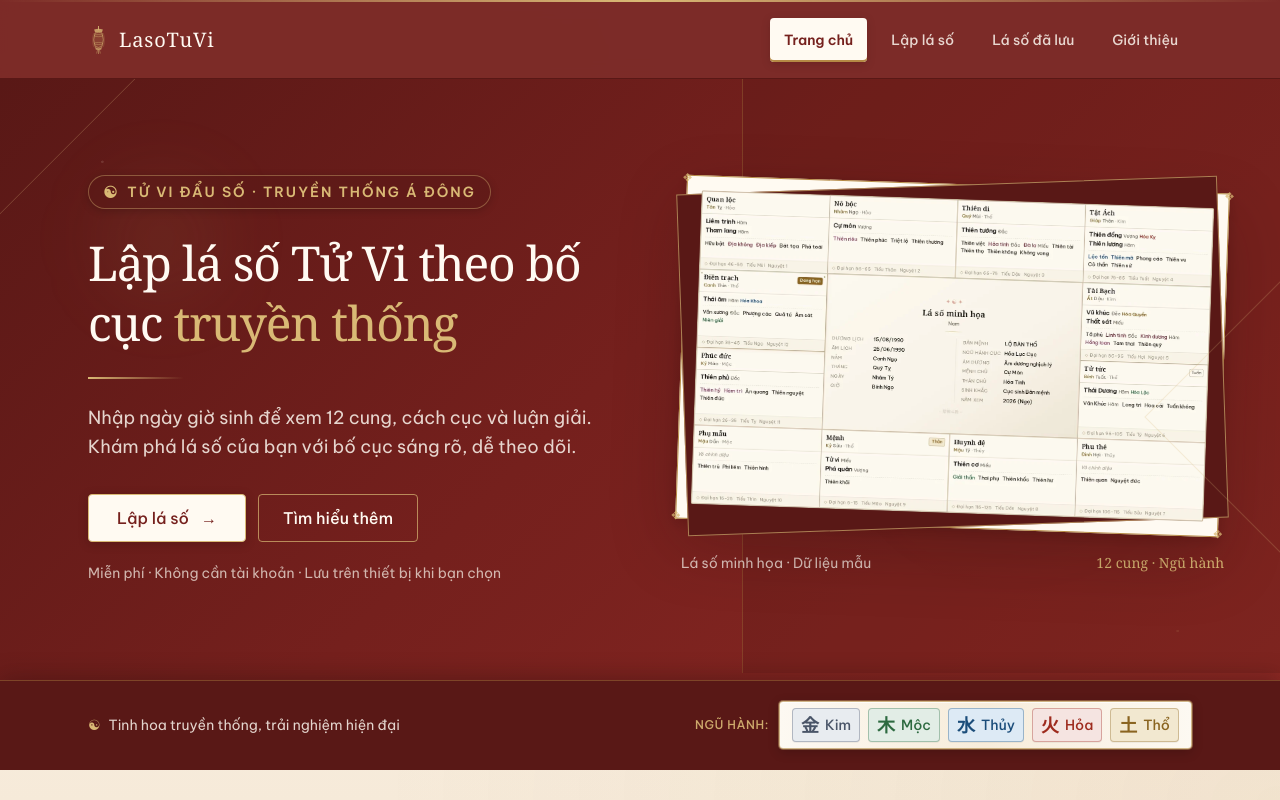
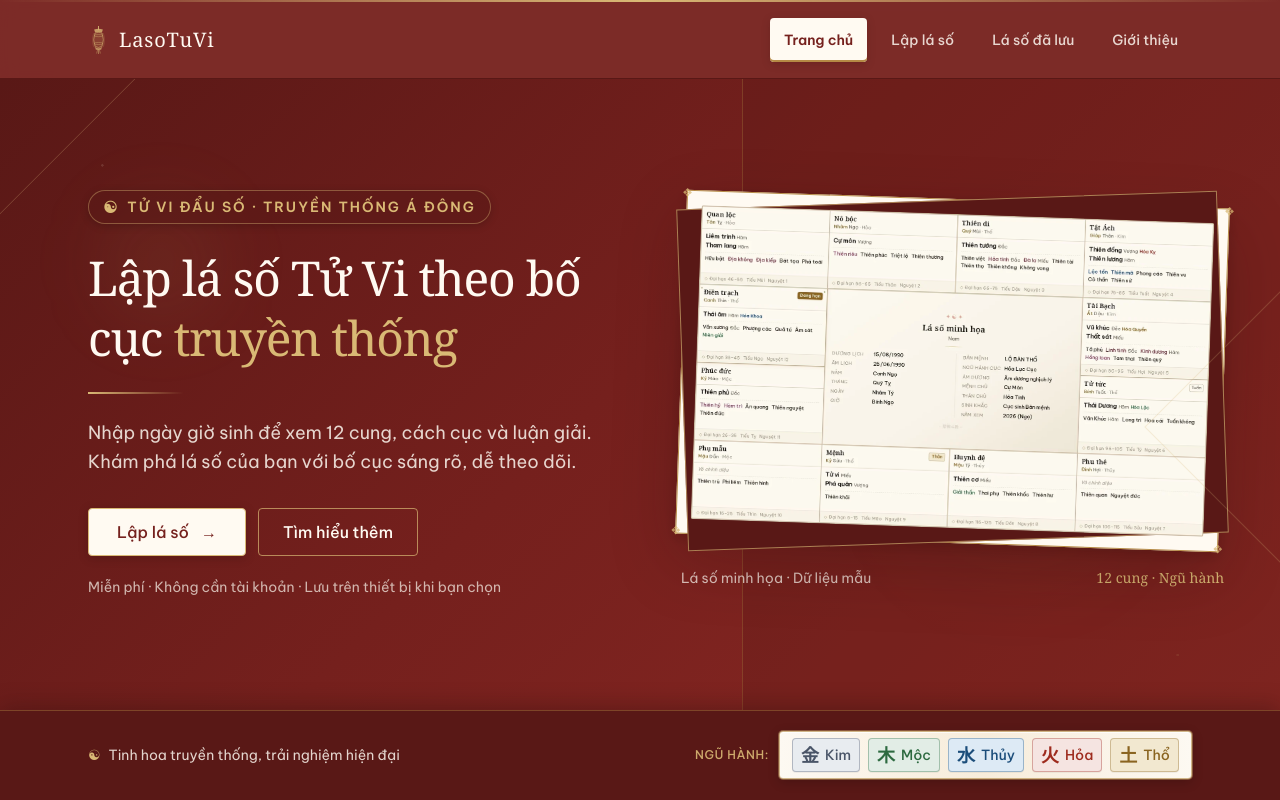
Before and after one commit to quytttb/lasotuvi-web, a Next.js app: page / in a window 1280 px wide. Shown: the top 800 px of the page. Built offline with nearby package versions, Linux system fonts and the light colour scheme; no server answers.

Commit message:
fix(home): make hero full viewport height with secondary bar anchored at bottom

```diff
--- a/src/app/globals.css
+++ b/src/app/globals.css
@@ -94,21 +94,11 @@
 body {
   background-color: var(--paper);
   background-image:
-    /* Silk wave texture — subtle horizontal ripples */
-    repeating-linear-gradient(
-      0deg,
-      transparent,
-      transparent 80px,
-      rgba(205, 178, 139, 0.04) 80px,
-      rgba(205, 178, 139, 0.04) 81px
-    ),
     /* Warm vermillion glow top-left */
-    radial-gradient(ellipse at 0% 0%, rgba(159, 48, 40, 0.06) 0%, transparent 48%),
+    radial-gradient(ellipse at 0% 0%, rgba(159, 48, 40, 0.04) 0%, transparent 48%),
     /* Golden glow bottom-right */
-    radial-gradient(ellipse at 100% 100%, rgba(181, 138, 69, 0.08) 0%, transparent 50%),
-    /* Subtle center radiance */
-    radial-gradient(ellipse at 50% 30%, rgba(255, 250, 242, 0.4) 0%, transparent 60%),
-    /* Main vertical gradient */ linear-gradient(180deg, #fffaf2 0%, var(--paper) 34%, #f6ead9 100%);
+    radial-gradient(ellipse at 100% 100%, rgba(181, 138, 69, 0.05) 0%, transparent 50%),
+    /* Main uniform parchment gradient */ linear-gradient(180deg, var(--paper) 0%, #f6ead9 100%);
   color: var(--ink);
   font-family: var(--font-sans), "Be Vietnam Pro", "Noto Sans", sans-serif;
   min-height: 100vh;
--- a/src/app/page.tsx
+++ b/src/app/page.tsx
@@ -51,22 +51,19 @@ export default function HomePage() {
       {/* ═══════════════════════════════════════════════════
           HERO — Banner Á Đông bóng bẩy
           ═══════════════════════════════════════════════════ */}
-      <section className="hero-lacquer relative isolate overflow-hidden border-b border-[var(--lacquer-dark)]">
-        {/* Floating subtle ambient gold dust / clouds (restricted to top area) */}
-        <div
-          className="pointer-events-none absolute inset-x-0 top-0 bottom-24 overflow-hidden"
-          aria-hidden="true"
-        >
+      <section className="hero-lacquer relative isolate flex min-h-[calc(100svh-123px)] sm:min-h-[calc(100dvh-79px)] flex-col justify-between overflow-hidden border-b border-[var(--lacquer-dark)]">
+        {/* Floating subtle ambient gold dust / clouds */}
+        <div className="pointer-events-none absolute inset-0 overflow-hidden" aria-hidden="true">
           <div className="absolute top-[18%] left-[8%] h-28 w-28 rounded-full bg-[var(--gold-light)]/8 blur-2xl animate-[floatCloud_8s_ease-in-out_infinite]" />
           <div className="absolute top-[45%] right-[15%] h-36 w-36 rounded-full bg-[var(--gold)]/10 blur-3xl animate-[floatCloud_11s_ease-in-out_infinite_reverse]" />
           <div className="absolute top-[30%] right-[35%] h-24 w-24 rounded-full bg-[var(--vermillion)]/15 blur-xl animate-[floatCloud_9s_ease-in-out_infinite_1s]" />
         </div>
 
         <div
-          className="pointer-events-none absolute top-0 bottom-24 right-0 hidden w-[42%] border-l border-[var(--gold)]/30 bg-[var(--lacquer-dark)]/25 lg:block"
+          className="pointer-events-none absolute inset-y-0 right-0 hidden w-[42%] border-l border-[var(--gold)]/30 bg-[var(--lacquer-dark)]/25 lg:block"
           aria-hidden="true"
         />
-        <div className="site-container relative grid items-center gap-12 py-12 sm:py-16 lg:grid-cols-[1.05fr_1fr] lg:gap-14 lg:py-24">
+        <div className="site-container relative grid flex-1 items-center gap-12 py-10 sm:py-12 lg:grid-cols-[1.05fr_1fr] lg:gap-14 lg:py-16">
           <div className="animate-fade-in-up">
             <p className="mb-6 inline-flex items-center gap-2 rounded-full border border-[var(--gold-light)]/40 bg-[var(--lacquer-dark)]/50 px-3.5 py-1 text-xs font-semibold uppercase tracking-[0.14em] text-[var(--gold-light)] shadow-[0_2px_8px_rgba(0,0,0,0.18)] backdrop-blur-xs sm:text-sm">
               <span className="text-base text-[var(--gold-light)]" aria-hidden="true">
@@ -113,7 +110,7 @@ export default function HomePage() {
 
           <HeroChartFigure />
         </div>
-        <div className="relative z-20 border-t border-[var(--gold)]/40 bg-[var(--lacquer-dark)] shadow-[0_-4px_20px_rgba(48,15,13,0.35)]">
+        <div className="relative z-20 mt-auto border-t border-[var(--gold)]/40 bg-[var(--lacquer-dark)] shadow-[0_-4px_20px_rgba(48,15,13,0.35)]">
           <div className="site-container flex flex-wrap items-center justify-between gap-4 py-4 sm:py-5">
             <p className="flex items-center gap-2 text-sm text-[var(--paper)]/85">
               <span className="text-[var(--gold-light)]" aria-hidden="true">
```
